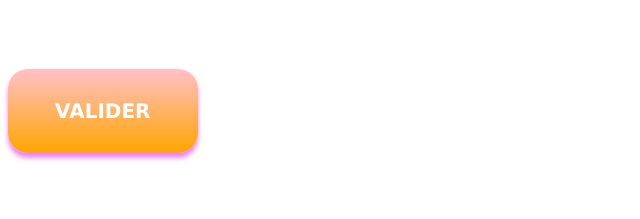
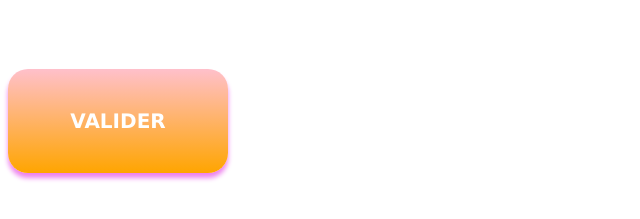
Before and after one commit to damienchlouch/more_daily, a plain HTML site: page animated_gradient/index.html in a window 1280 px wide. Shown: the part 181-400 px from the top of the page, without its empty margins (0-640 px from the left). Drawn offline with Linux system fonts and the light colour scheme.

Commit message:
correction padding bouton

```diff
--- a/animated_gradient/style.css
+++ b/animated_gradient/style.css
@@ -45,9 +45,10 @@
 }
 
   .whole_btn{
+    padding: 10px;
     background: linear-gradient(pink,orange);
     border-radius: 20px;
-    width: 15%;
+    width: 200px;
     box-shadow: 0px 5px 5px violet;
 }
 
@@ -67,7 +68,6 @@
     margin-top: 80px;
     background: linear-gradient(pink,orange);
     border-radius: 20px;
-    width: 15%;
     box-shadow:none;
     transition: 0.2s;
 }
```
